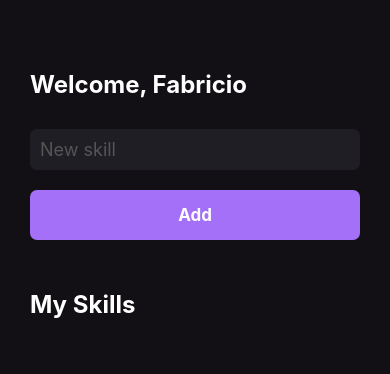
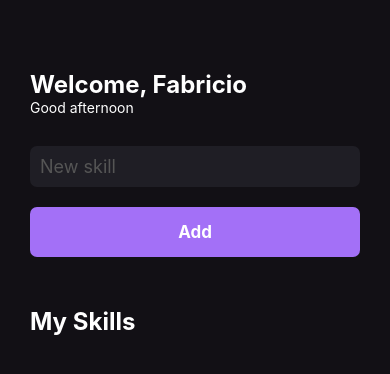
Before and after one commit to fsanntiago/myskills-app, a React Native app: screen / in a window 390 px wide. Shown: the top 374 px of the page. Built offline with nearby package versions, Linux system fonts and the light colour scheme.

Commit message:
add greting to user

```diff
--- a/src/pages/Home.js
+++ b/src/pages/Home.js
@@ -1,4 +1,4 @@
-import React, { useState } from 'react';
+import React, { useState, useEffect } from 'react';
 import {
   View,
   Text,
@@ -14,14 +14,28 @@
 export function Home() {
   const [newSkill, setNewSkill] = useState('');
   const [mySkills, setMySkills] = useState([]);
+  const [greeting, setGreeting] = useState('');
 
   function handleAddNewSkill() {
     setMySkills(oldState => [...oldState, newSkill]);
   }
 
+  useEffect(() => {
+    const currentHour = new Date().getHours();
+
+    if (currentHour < 12) {
+      setGreeting('Good morning');
+    } else if (currentHour >= 12 && currentHour < 18) {
+      setGreeting('Good afternoon');
+    } else {
+      setGreeting('Good nigth');
+    }
+  }, []);
+
   return (
     <View style={styles.conteiner}>
       <Text style={styles.title}>Welcome, Fabricio</Text>
+      <Text style={styles.greetings}>{greeting}</Text>
       <TextInput
         style={styles.input}
         placeholder="New skill"
@@ -59,4 +73,7 @@
     marginTop: 30,
     borderRadius: 7,
   },
+  greetings: {
+    color: '#FFF',
+  },
 });
```
